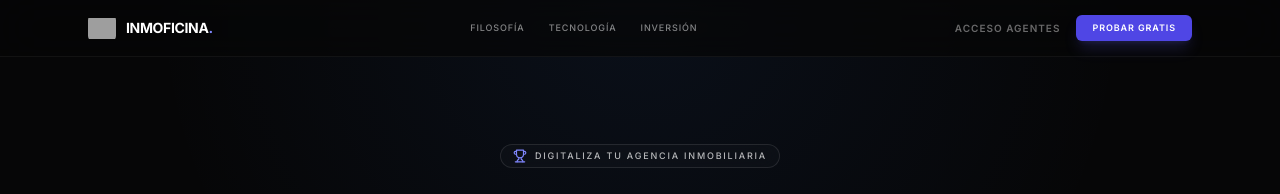
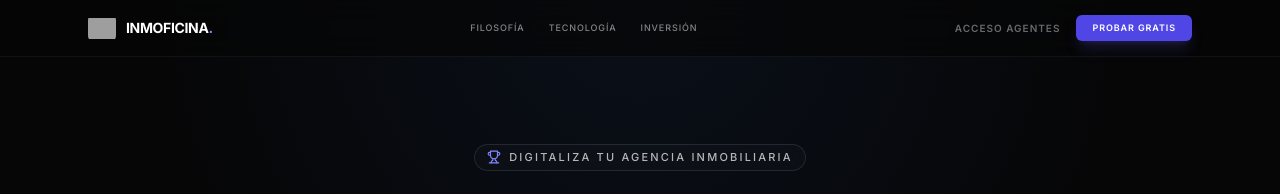
Before and after one commit to proyectohipotenusa-oss/inmoficina, a React (Vite) app: page / in a window 1280 px wide. Shown: the top 194 px of the page. Built offline with nearby package versions, Linux system fonts and the light colour scheme; grey boxes are pictures that could not be loaded.

Commit message:
prueba de landing

```diff
--- a/src/pages/Landing.tsx
+++ b/src/pages/Landing.tsx
@@ -62,7 +62,7 @@ export default function Landing() {
       <section className="relative pt-28 pb-16 px-6 lg:pt-36 lg:pb-24 text-center">
         <div className="absolute top-0 left-1/2 -translate-x-1/2 w-full h-[500px] bg-[radial-gradient(circle_at_50%_0%,rgba(59,130,246,0.08),transparent_60%)] pointer-events-none" />
         <div className="max-w-3xl mx-auto relative z-10">
-          <div className="inline-flex items-center gap-2 px-3 py-1 rounded-full border border-white/10 bg-white/[0.02] text-white/70 text-[9px] font-medium uppercase tracking-[0.2em] mb-6 animate-fade-in backdrop-blur-md">
+          <div className="inline-flex items-center gap-2 px-3 py-1 rounded-full border border-white/10 bg-white/[0.02] text-white/70 text-[11px] font-medium uppercase tracking-[0.2em] mb-6 animate-fade-in backdrop-blur-md">
             <Trophy size={14} className="text-brand-400" /> Digitaliza tu agencia inmobiliaria
           </div>
           <h1 className="text-3xl sm:text-4xl md:text-5xl font-bold leading-[1.1] tracking-tight mb-6">
```
